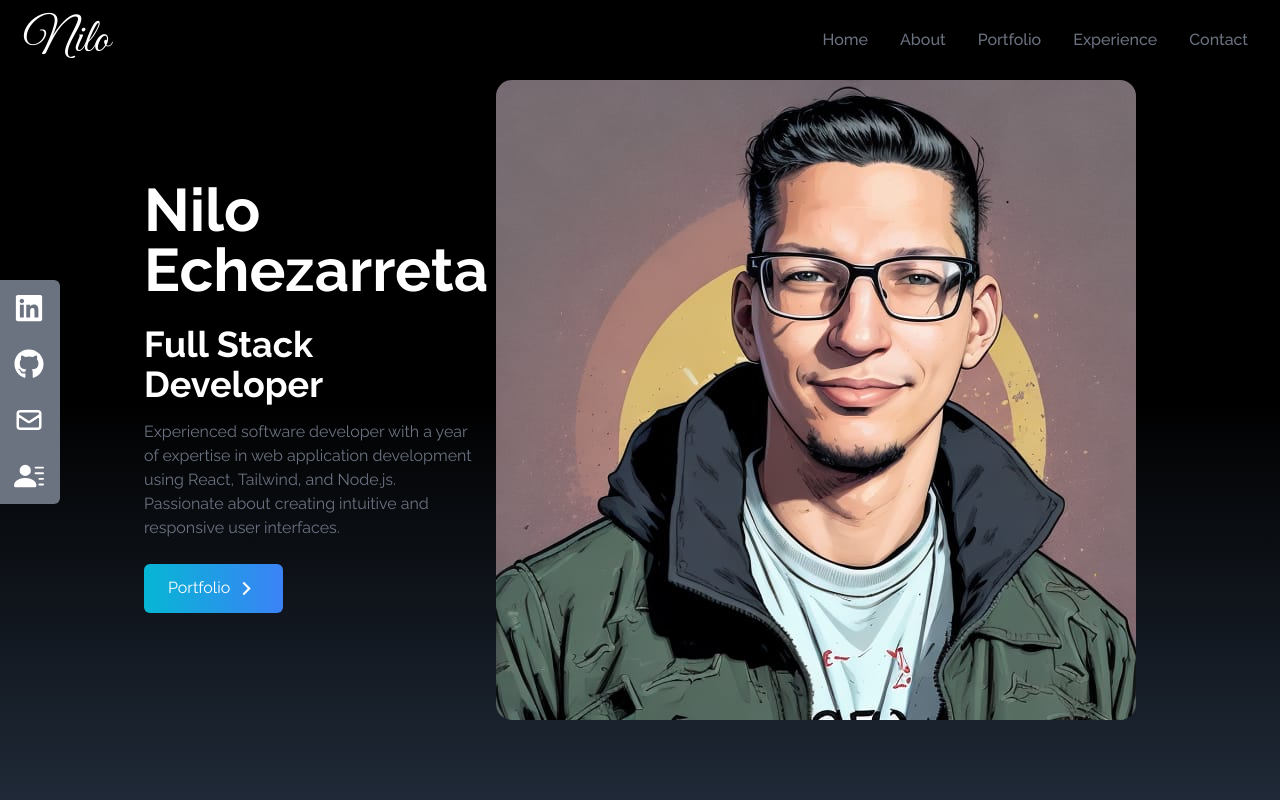
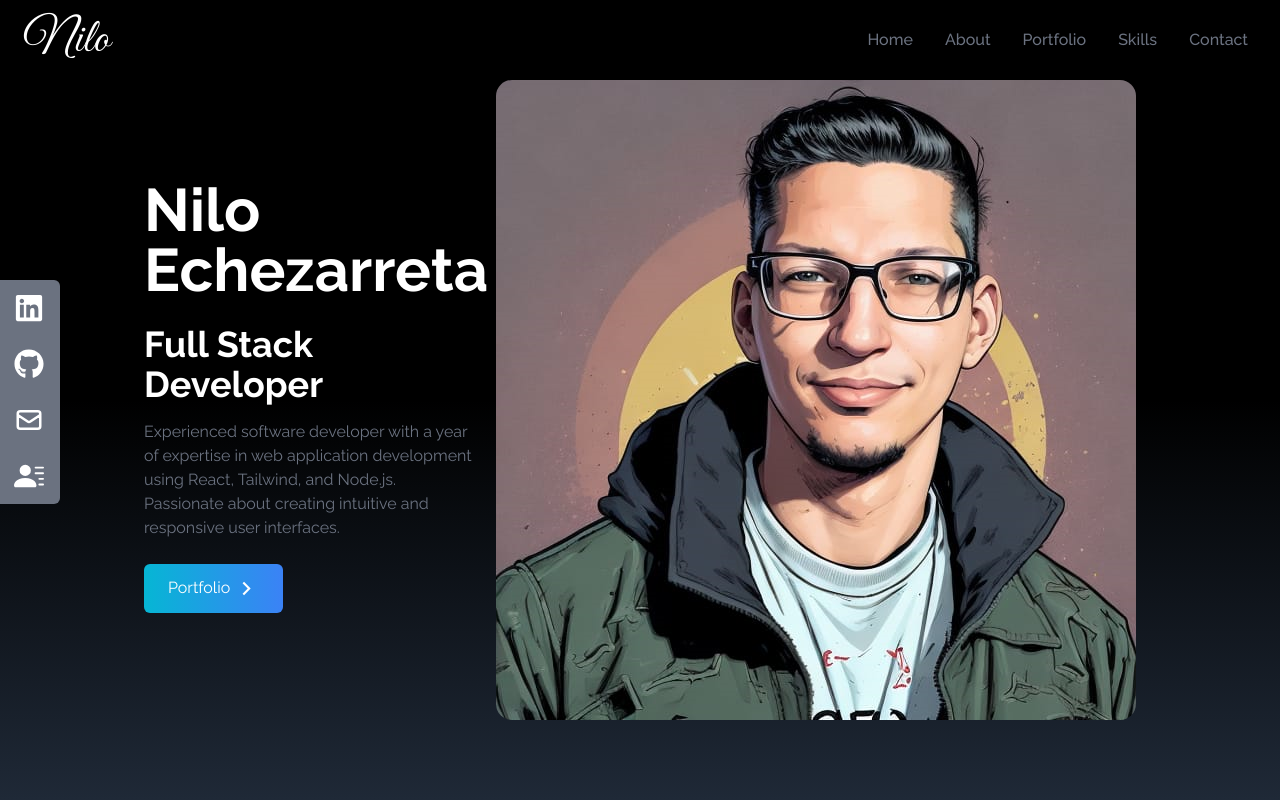
Before and after one commit to Nilo3/react-portfolio, a React (Create React App) app: page / in a window 1280 px wide. Shown: the top 800 px of the page. Built offline with nearby package versions, Linux system fonts and the light colour scheme.

Commit message:
last commit

```diff
--- a/src/components/NavBar.jsx
+++ b/src/components/NavBar.jsx
@@ -21,7 +21,7 @@ const [nav, setNav] = useState(false)
     },
     {
         id: 4,
-        link: "experience",
+        link: "skills",
     },
     {
         id: 5,
```
Also changed, not shown: src/components/Skills.jsx (renamed from src/components/Experience.jsx).
